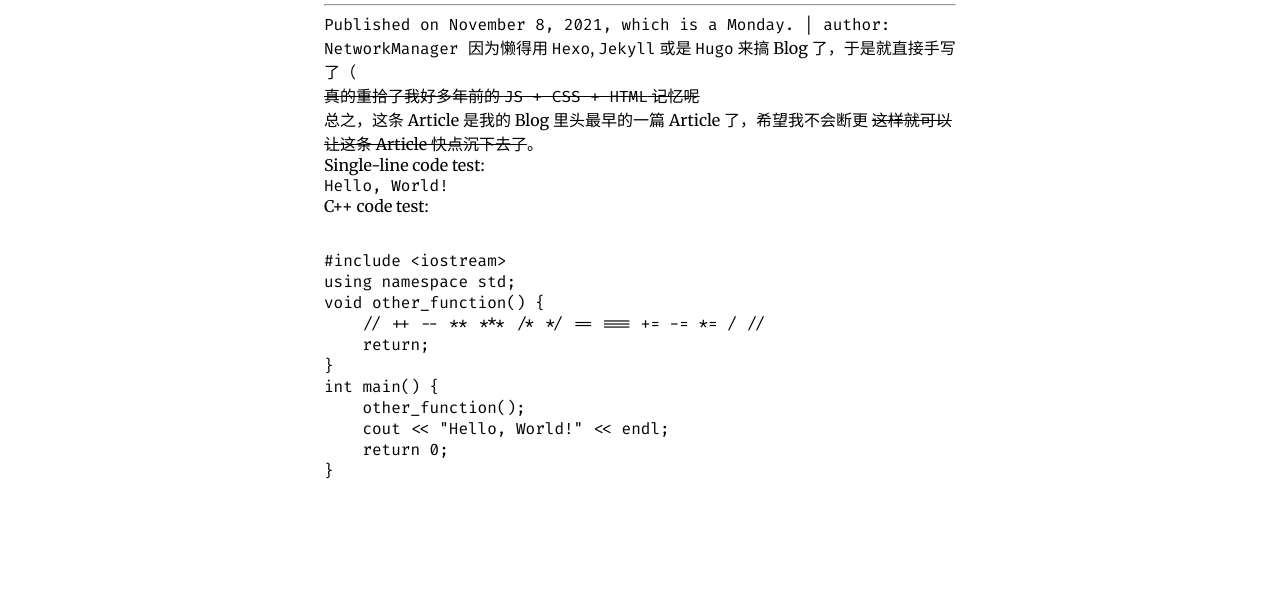
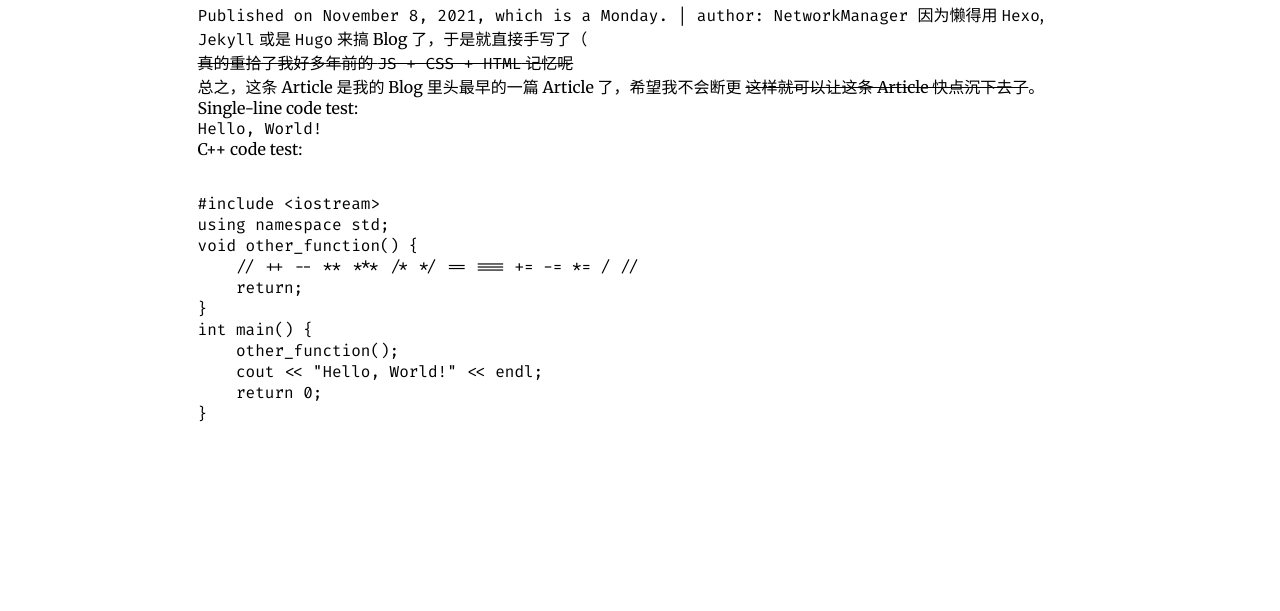
Before and after one commit to nwkman/nwkman.github.io, a plain HTML site: page articles/wrote-a-blog.html in a window 1280 px wide. Shown: the part 196-807 px from the top of the page. Drawn offline with Linux system fonts and the light colour scheme; a script that the page names is missing; a small style sheet from the web is missing.

Commit message:
Update wrote-a-blog.html

```diff
--- a/articles/wrote-a-blog.html
+++ b/articles/wrote-a-blog.html
@@ -16,16 +16,21 @@
         a {
             text-decoration: none;
         }
+        .with-margin {
+             margin: 7.5% auto;
+        }
         .content-container {
-            margin: 7.5% auto;
-            width: 50%;
+
+            width: 70%;
         }
     </style>
 </head>
 <body>
-        <div class="content-container">
+    <div class="content-container">
     <a href="https://nwkman.github.io/articles.html"> &lt Back to find other articles... </a> | <a href="https://nwkman.github.io"> Back to homepage... </a>
     <hr>
+    </div>
+            <div class="with-margin content-container">
     <h2>
         随便倒腾了一下 Blog
     </h2>
```
